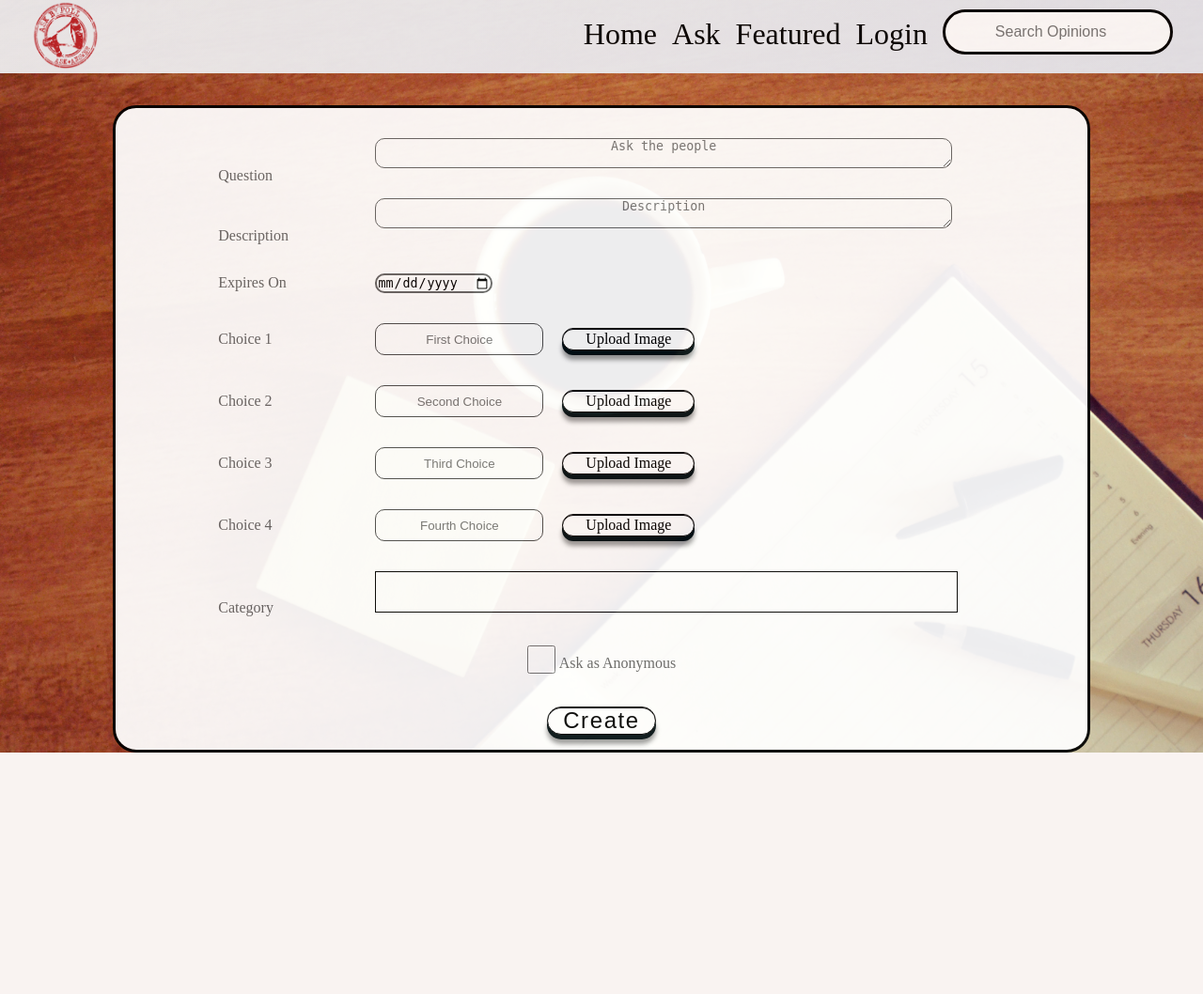
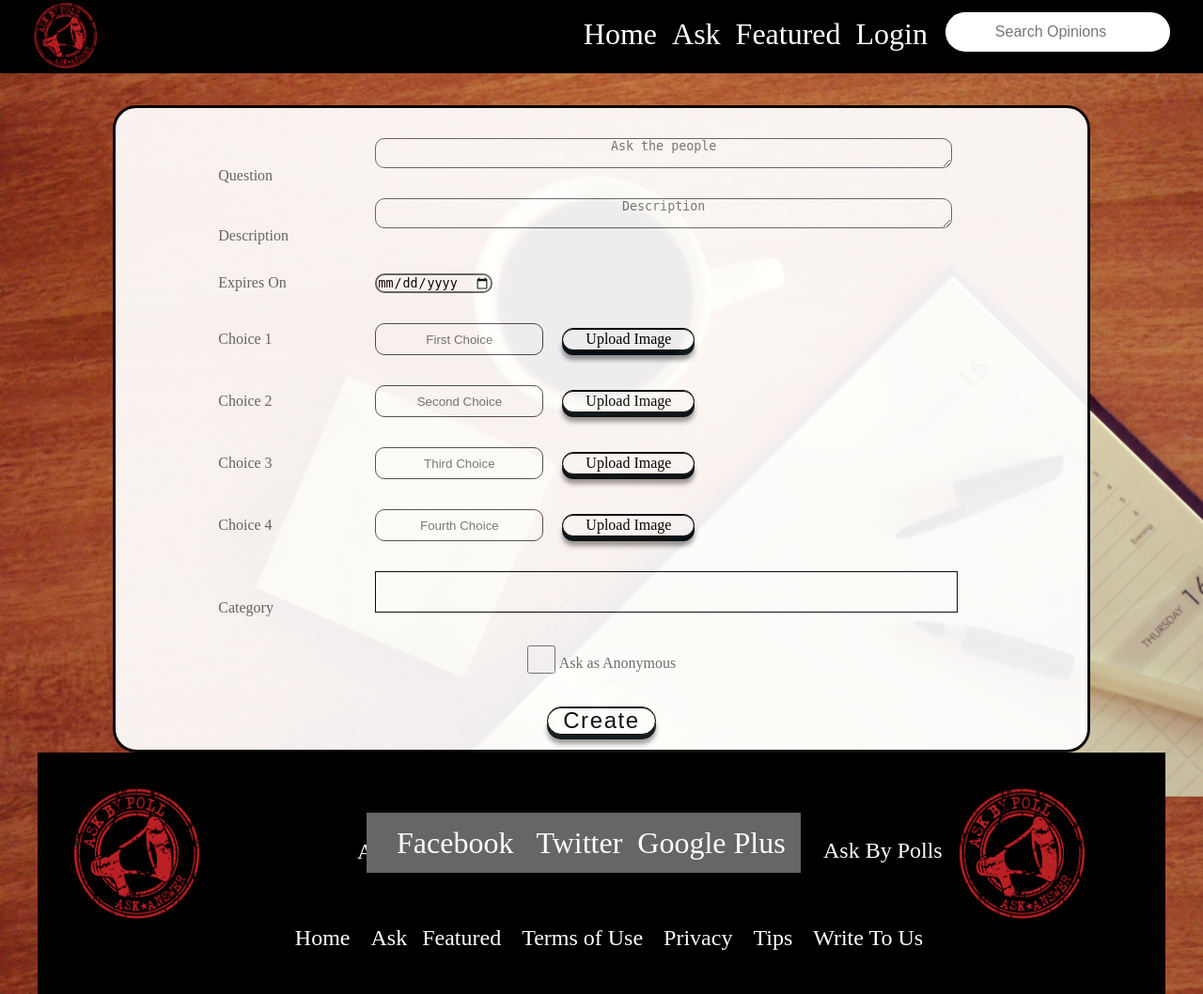
Before and after one commit to kewal07/askpopulo, a Django app: template polls/templates/polls/createPoll.html in a window 1280 px wide. Shown: the whole page at 94% size. Before the commit the page ends 801 px from the top, so only its background shows below. Run offline with Django 3.2, Linux system fonts and the light colour scheme; the template is opened without the code that fills it, so the values that code supplies are empty; some libraries are stand-ins or nearby versions.

Commit message:
added import hashlib and hmac and encoded to UTF-8, footer

```diff
--- a/polls/models.py
+++ b/polls/models.py
@@ -7,9 +7,11 @@ from categories.models import Category
 from django.template.defaultfilters import slugify
 from login.models import ExtendedUser
 from PIL import Image
+import hashlib
+import hmac
 # Create your models here.
 
-shakey=settings.SHAKEY
+shakey=(settings.SHAKEY).encode('utf-8')
 
 def get_file_path(instance, filename):
 	ext = filename.split('.')[-1]
--- a/polls/templates/polls/common.html
+++ b/polls/templates/polls/common.html
@@ -109,5 +109,35 @@
 		</section>
 		{% block content %}
 		{% endblock %}
+		<section id="footer">
+			<div id="footerContent">
+				<div class="logo">
+					<img src="{% static 'pollsLogo.png' %}" alt="myPolls" />
+					<p class="p1">Ask By Polls </p>
+				</div>
+				<div class="menu">
+					<ul class="menu-nav">
+						<li>Facebook</li>
+						<li>Twitter</l1>
+						<li>Google Plus</li>
+					</ul>
+				</div>
+				<div class="logo bottomLogo">
+					<p class="p2">Ask By Polls </p>
+					<img src="{% static 'pollsLogo.png' %}" alt="myPolls" />
+				</div>
+				<div class="menuF">
+					<ul class="menuF-nav">
+						<li><a href="{% url 'polls:index' %}">Home</a></li>
+						<li><a href="{% url 'polls:polls_create' %}">Ask</a></l1>
+						<li><a href="{% url 'polls:featured' %}">Featured</a></li>
+						<li><a href="#">Terms of Use</a></li>
+						<li><a href="#">Privacy</a></li>
+						<li><a href="#">Tips</a></li>
+						<li><a href="#">Write To Us</a></li>
+					</ul>
+				</div>
+			</div>
+		</section>
 	</body>
 </html>
--- a/static/polls/css/common.css
+++ b/static/polls/css/common.css
@@ -85,14 +85,15 @@ body{
   	margin: 0 auto;
 }
 #header{
-	background: -webkit-linear-gradient(337deg, rgb(239, 240, 243) 0%, rgb(230, 232, 238) 98%);
+	/*background: -webkit-linear-gradient(337deg, rgb(239, 240, 243) 0%, rgb(230, 232, 238) 98%);
 	background: -o-linear-gradient(337deg, rgb(239, 240, 243) 0%, rgb(230, 232, 238) 98%);
 	background: -ms-linear-gradient(337deg, rgb(239, 240, 243) 0%, rgb(230, 232, 238) 98%);
 	background: -moz-linear-gradient(337deg, rgb(239, 240, 243) 0%, rgb(230, 232, 238) 98%);
-	background: linear-gradient(113deg, rgb(239, 240, 243) 0%, rgb(230, 232, 238) 98%);
+	background: linear-gradient(113deg, rgb(239, 240, 243) 0%, rgb(230, 232, 238) 98%);*/
+	background: black;
 	width:100%;
 	margin:0rem 0rem 3rem 0rem;
-	opacity:0.93;
+	/*opacity:0.93;*/
 	position:fixed;
 	top:0;
 	left:0;
@@ -134,8 +135,11 @@ ul.menu-nav li{
 	border-radius: 50%;
 }
 ul.menu-nav li a{
-	color:black;
+	color:white;
   	text-decoration:none;
+}
+ul.menu-nav li a:active{
+	color:#ff0000;
 }
 ul.menu-nav li a:hover{
 	color:red;
@@ -181,6 +185,77 @@ ul.menu-nav li a:hover{
    display: block;
    height: 0;
    clear: both;
+}
+#footer{
+	margin:0;
+	background: black;
+	padding-bottom:3rem;
+	width:100%;
+	color:white;
+}
+#footerContent{
+	width:95%;
+	margin:0 auto;
+	position: relative;
+}
+#footer .logo{
+	display:inline-block;
+	width:initial;
+	margin-top:2rem;
+}
+#footer .logo img{
+	width:150px;
+	height:150px;
+}
+#footer p.p1{
+	display:inline-block;
+	position: absolute;
+	top: 5.8rem;
+	bottom: 4rem;
+	font-size: 1.5rem;
+	margin-left: 10rem;
+}
+#footer .menu{
+  	  float: none;
+  position: absolute;
+  left: 20rem;
+  background-color: #666;
+  display: inline-table;
+  padding-left: 2;
+  padding: 1rem;
+  top: 4rem;
+}
+#footer ul.menu-nav li a{
+	color:white;
+}
+#footer ul.menu-nav li{
+	display: inline-block;
+	float:none;
+}
+.bottomLogo{
+	position:absolute;
+	right:3rem;
+}
+.p2{
+  font-size: 1.5rem;
+  position: absolute;
+  right: 7rem;
+  width: 116%;
+  top: 3.7rem;
+}
+.menuF{
+	text-align: center;
+	font-size:1.5rem;
+}
+.menuF-nav{
+	display: inline-block;
+}
+.menuF-nav li{
+	display: inline-block;
+	margin-left:1rem;
+}
+.menuF-nav a{
+	color:white;
 }
 @media only screen and (max-width: 960px){
 	#header{
```
